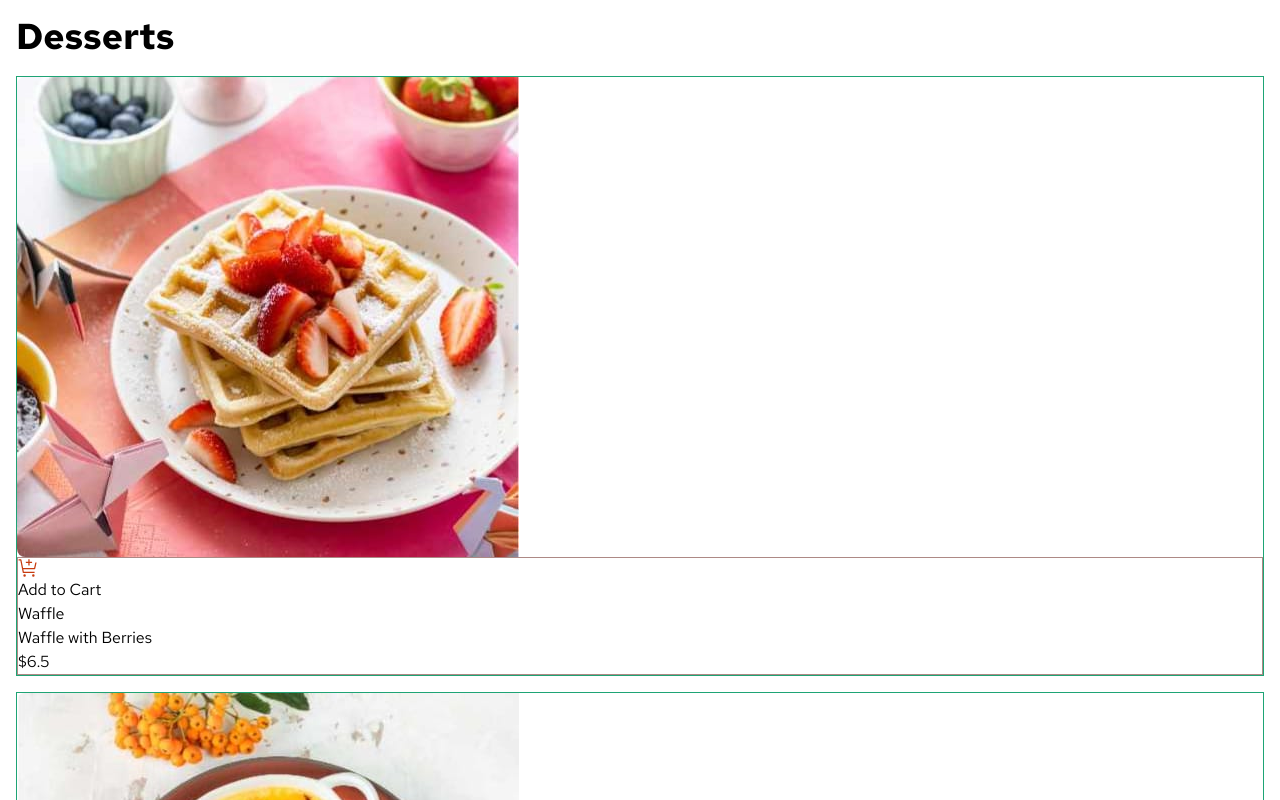
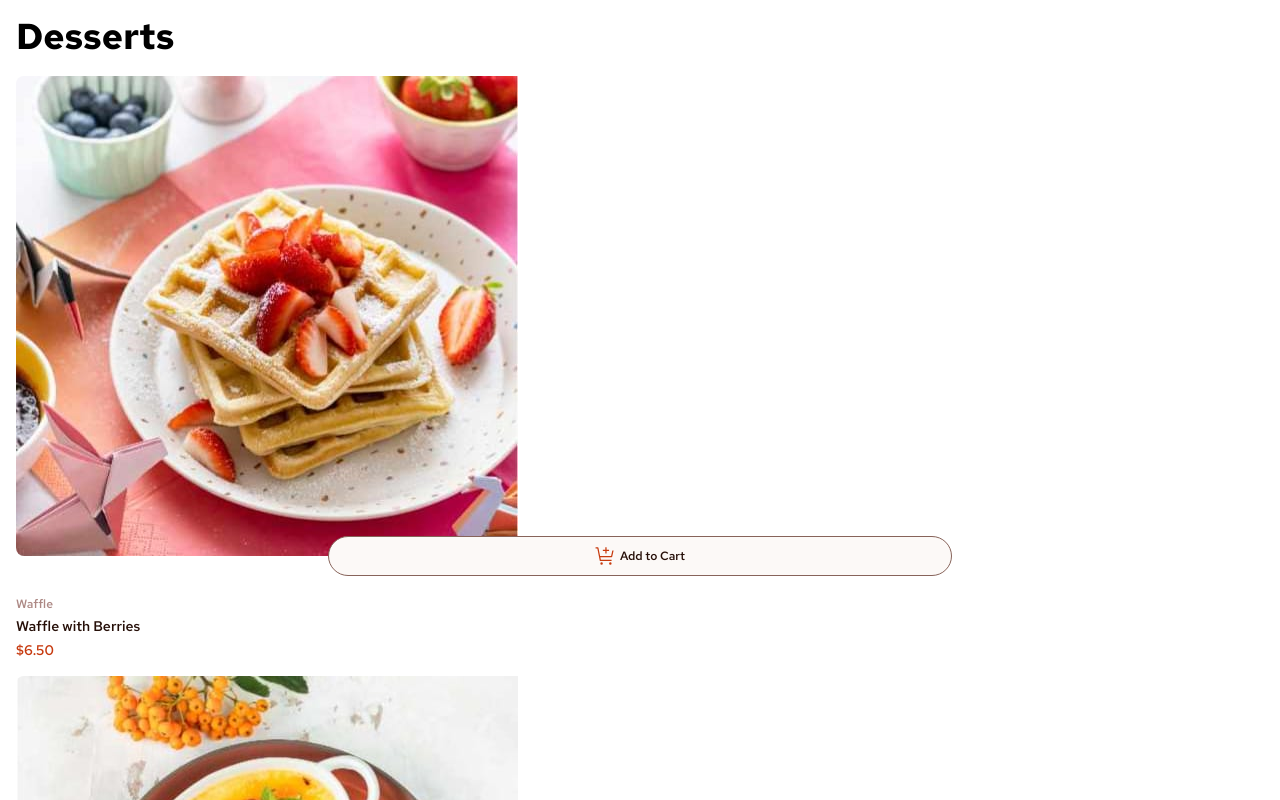
Before and after one commit to D-KILLJOY/Product-list-with-cart-react, a React (Vite) app: page / in a window 1280 px wide. Shown: the top 800 px of the page. Built offline with nearby package versions, Linux system fonts and the light colour scheme.

Commit message:
Styled Dessert menu completely

```diff
--- a/src/Components/Desserts.tsx
+++ b/src/Components/Desserts.tsx
@@ -60,10 +60,7 @@ function Desserts({
                     const quantity = cartItem?.quantity ?? 0;
 
                     return (
-                        <div
-                            key={dessert.image.mobile}
-                            className={`border border-Green `}
-                        >
+                        <div key={dessert.image.mobile}>
                             <div
                                 className={`rounded-lg overflow-hidden ${quantity >= 1 && "border-3 border-Red"}`}
                             >
@@ -83,24 +80,26 @@ function Desserts({
                                     className="hidden lg:block"
                                 />
                             </div>
-                            <article className="border border-Rose-400">
+                            <article className=" relative">
                                 <div>
                                     {quantity < 1 ? (
                                         <button
+                                            className="border rounded-full border-Rose-500 flex gap-1 items-center justify-center bg-Rose-50 h-10 w-1/2  -translate-y-1/2 translate-x-1/2 cursor-pointer"
                                             type="button"
                                             onClick={() =>
                                                 makeCartItem(dessert)
                                             }
                                         >
-                                            <span>
-                                                <img src={cartIcon} alt="" />{" "}
+                                            <img src={cartIcon} alt="" />{" "}
+                                            <p className="text-xs font-semibold text-Rose-900">
                                                 Add to Cart
-                                            </span>
+                                            </p>
                                         </button>
                                     ) : (
-                                        <div className="bg-Red">
+                                        <div className="bg-Red border border-Red rounded-full flex items-center justify-between px-3 h-10 w-1/2 -translate-y-1/2 translate-x-1/2 cursor-pointer">
                                             <button
                                                 type="button"
+                                                className="border rounded-full h-4 w-4 flex justify-center items-center border-Rose-100"
                                                 onClick={() =>
                                                     qtyDec(dessert.name)
                                                 }
@@ -110,9 +109,12 @@ function Desserts({
                                                     alt=""
                                                 />
                                             </button>
-                                            <span>{quantity}</span>
+                                            <span className="font-semibold text-Rose-100 text-sm">
+                                                {quantity}
+                                            </span>
                                             <button
                                                 type="button"
+                                                className="border rounded-full h-4 w-4 flex justify-center items-center border-Rose-100"
                                                 onClick={() =>
                                                     qtyInc(dessert.name)
                                                 }
@@ -125,9 +127,15 @@ function Desserts({
                                         </div>
                                     )}
                                 </div>
-                                <p>{dessert.category}</p>
-                                <p>{dessert.name}</p>
-                                <p>${dessert.price}</p>
+                                <p className="text-xs text-Rose-400 font-medium mb-1">
+                                    {dessert.category}
+                                </p>
+                                <p className="text-sm font-semibold text-Rose-900 mb-1">
+                                    {dessert.name}
+                                </p>
+                                <p className="text-sm text-Red font-semibold ">
+                                    ${dessert.price.toFixed(2)}
+                                </p>
                             </article>
                         </div>
                     );
```
